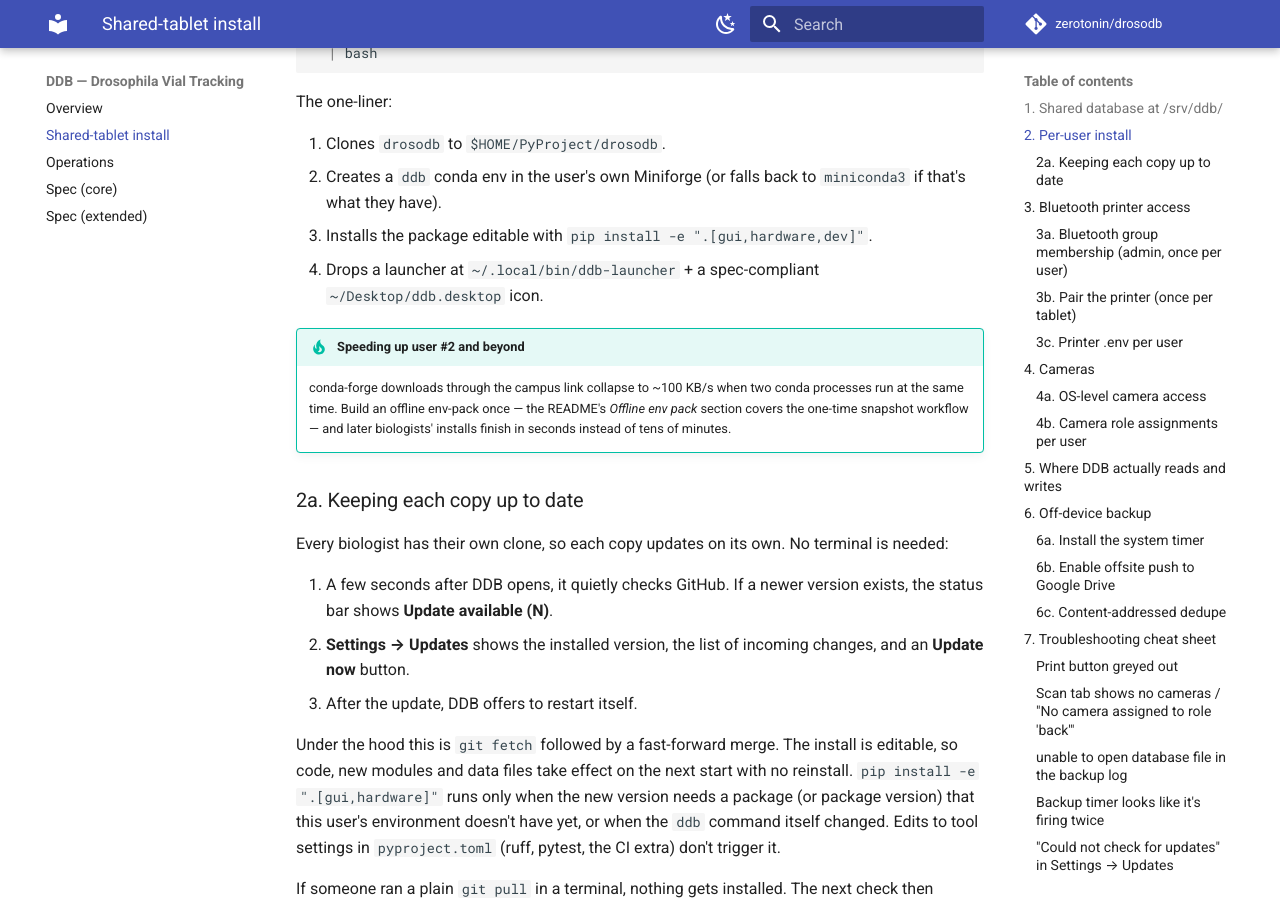
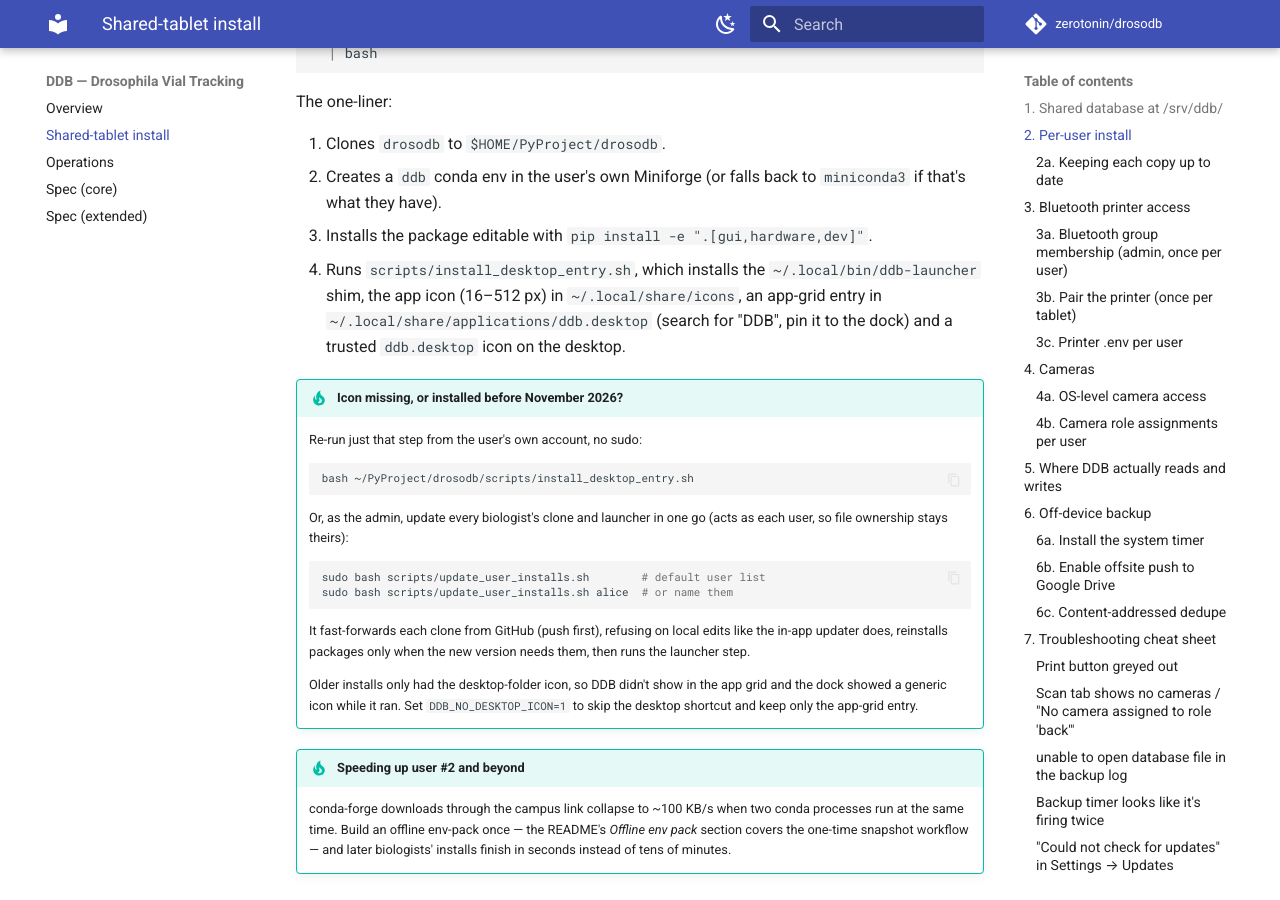
Before and after one commit to zerotonin/drosodb, an MkDocs documentation site: the page built from docs/shared_tablet.md, in a window 1280 px wide and 900 px high, scrolled down 1930 px. Built offline with MkDocs 1.6.1 and Material for MkDocs 9.7.7, drawn with Linux system fonts in a browser that asks for light colours; comment, search, counter and statistics services are not loaded.

Commit message:
docs(shared-tablet): app-grid entry and re-running the launcher step
Section 2 now lists what install_desktop_entry.sh installs, and a tip
covers both routes for older installs: each user re-runs it, or the
admin runs update_user_installs.sh for everyone.

````diff
--- a/docs/shared_tablet.md
+++ b/docs/shared_tablet.md
@@ -97,8 +97,35 @@ The one-liner:
 2. Creates a `ddb` conda env in the user's own Miniforge (or falls
    back to `miniconda3` if that's what they have).
 3. Installs the package editable with `pip install -e ".[gui,hardware,dev]"`.
-4. Drops a launcher at `~/.local/bin/ddb-launcher` + a
-   spec-compliant `~/Desktop/ddb.desktop` icon.
+4. Runs `scripts/install_desktop_entry.sh`, which installs the
+   `~/.local/bin/ddb-launcher` shim, the app icon (16–512 px) in
+   `~/.local/share/icons`, an app-grid entry in
+   `~/.local/share/applications/ddb.desktop` (search for "DDB", pin it
+   to the dock) and a trusted `ddb.desktop` icon on the desktop.
+
+!!! tip "Icon missing, or installed before November 2026?"
+    Re-run just that step from the user's own account, no sudo:
+
+    ```bash
+    bash ~/PyProject/drosodb/scripts/install_desktop_entry.sh
+    ```
+
+    Or, as the admin, update every biologist's clone and launcher in one
+    go (acts as each user, so file ownership stays theirs):
+
+    ```bash
+    sudo bash scripts/update_user_installs.sh        # default user list
+    sudo bash scripts/update_user_installs.sh alice  # or name them
+    ```
+
+    It fast-forwards each clone from GitHub (push first), refusing on
+    local edits like the in-app updater does, reinstalls packages only
+    when the new version needs them, then runs the launcher step.
+
+    Older installs only had the desktop-folder icon, so DDB didn't show
+    in the app grid and the dock showed a generic icon while it ran.
+    Set `DDB_NO_DESKTOP_ICON=1` to skip the desktop shortcut and keep
+    only the app-grid entry.
 
 !!! tip "Speeding up user #2 and beyond"
     conda-forge downloads through the campus link collapse to
````
